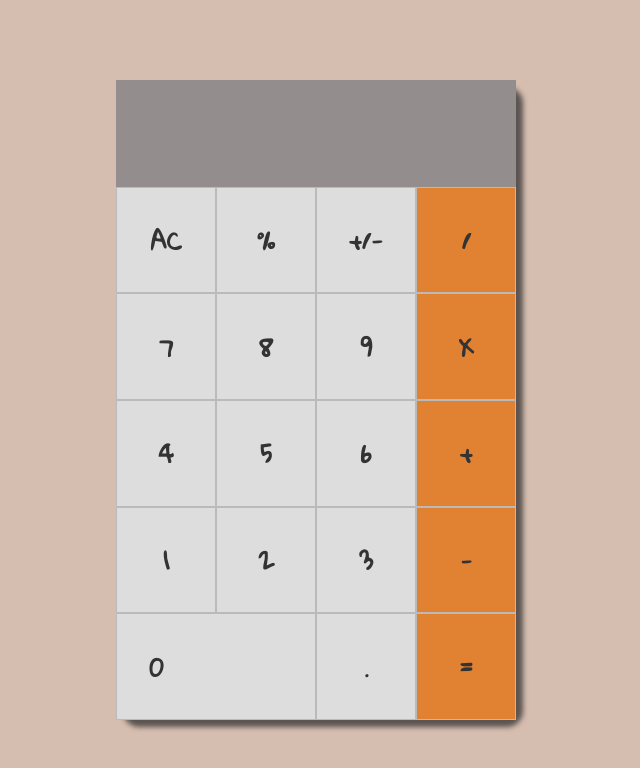
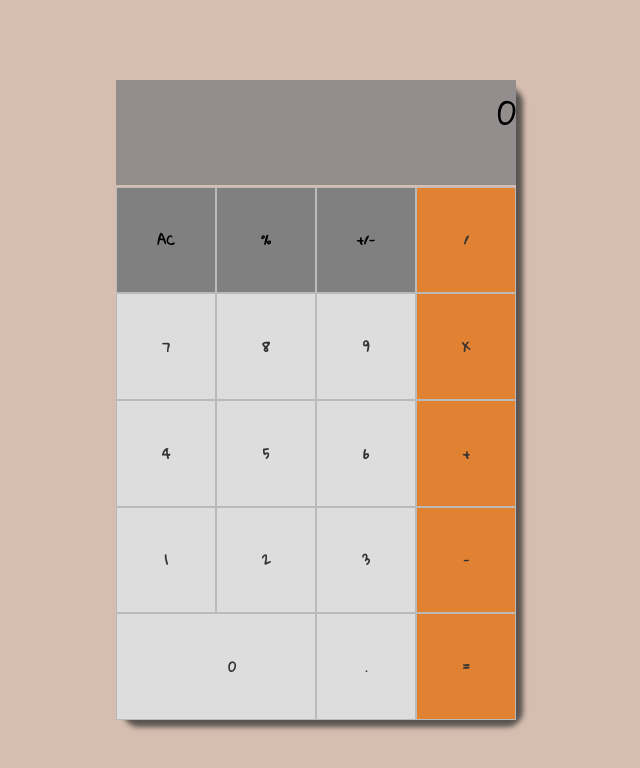
Before and after one commit to berylcl/math-magicians, a React (Create React App) app: page / in a window 1280 px wide. Shown: the top 768 px of the page, without its empty margins (324-964 px from the left). Built offline with nearby package versions, Linux system fonts and the light colour scheme.

Commit message:
Adding files for event functionality

```diff
--- a/src/App.css
+++ b/src/App.css
@@ -16,7 +16,9 @@ body {
   height: 100vh;
   font-size: 1.5rem;
 }
-
+button {
+  font-family: 'Gloria Hallelujah', cursive;
+}
 .container {
   height: 80vh;
   width: 50vh;
@@ -37,9 +39,10 @@ body {
 .screen {
   grid-column: 1 / -1;
   text-align: right;
-  font-size: 4rem;
+  font-size: 2rem;
   overflow: hidden;
   background-color: rgb(147, 141, 141);
+  margin-bottom: 2px;
 }
 
 .btn {
--- a/src/components/calculator.js
+++ b/src/components/calculator.js
@@ -1,30 +1,172 @@
+import React, { useState, useEffect } from 'react';
 import '../App.css';
+import calculate from '../logic/calculate';
+import { handleOperator, handlePercent, handleMinusPlus } from '../logic/operate';
 
-const Calculator = () => (
-  <div className="container">
-    <div className="wrapper">
-      <div className="screen"> </div>
-      <div className="btn ">AC</div>
-      <div className="btn ">%</div>
-      <div className="btn ">+/-</div>
-      <div className="btn orange">/</div>
-      <div className="btn">7</div>
-      <div className="btn">8</div>
-      <div className="btn">9</div>
-      <div className="btn orange">X</div>
-      <div className="btn">4</div>
-      <div className="btn">5</div>
-      <div className="btn">6</div>
-      <div className="btn orange">+</div>
-      <div className="btn">1</div>
-      <div className="btn">2</div>
-      <div className="btn">3</div>
-      <div className="btn orange">-</div>
-      <div className="btn zero">0</div>
-      <div className="btn">.</div>
-      <div className="btn orange">=</div>
+const Calculator = () => {
+  const [preState, setPreState] = useState('');
+  const [curState, setCurState] = useState('');
+  const [input, setInput] = useState('0');
+  const [operator, setOperator] = useState(null);
+  const [total, setTotal] = useState(false);
+
+  const inputNum = (number) => {
+    if (curState.includes('.') && number === '.') return;
+
+    if (total) {
+      setPreState('');
+      setTotal(false);
+    }
+
+    if (curState === '0') {
+      setCurState(number);
+      setInput(number);
+    } else {
+      setCurState((prev) => prev + number);
+      setInput((prevInput) => prevInput + number);
+    }
+  };
+
+  const equals = () => {
+    if (!preState || !curState) return; // Check if both operands are present
+
+    const result = calculate(preState, curState, operator);
+    setInput(result);
+    setPreState(result);
+    setCurState('');
+    setOperator(null);
+    setTotal(true);
+  };
+
+  const reset = () => {
+    setPreState('');
+    setCurState('');
+    setInput('0');
+    setOperator(null);
+    setTotal(false);
+  };
+
+  useEffect(() => {
+    const handleKeyDown = (event) => {
+      const { key } = event;
+      switch (key) {
+        case '0':
+        case '1':
+        case '2':
+        case '3':
+        case '4':
+        case '5':
+        case '6':
+        case '7':
+        case '8':
+        case '9':
+          inputNum(key);
+          break;
+        case '%':
+          handlePercent(preState, curState, setCurState);
+          break;
+        case '+':
+        case '-':
+        case '*':
+        case '/':
+          handleOperator(key);
+          break;
+        case '.':
+          inputNum('.');
+          break;
+        case '=':
+        case 'Enter':
+          equals();
+          break;
+        case 'Backspace':
+          reset();
+          break;
+        default:
+          break;
+      }
+    };
+
+    window.addEventListener('keydown', handleKeyDown);
+    return () => {
+      window.removeEventListener('keydown', handleKeyDown);
+    };
+  }, [
+    preState,
+    curState,
+    setInput,
+    setPreState,
+    setCurState,
+    setOperator,
+    inputNum,
+    equals,
+    handlePercent,
+    handleOperator,
+    reset,
+  ]);
+  return (
+    <div className="container">
+      <div className="wrapper">
+        <div className="screen">{input}</div>
+        <button type="button" className="btn light-gray" onClick={reset}>
+          AC
+        </button>
+        <button type="button" className="btn light-gray" onClick={() => handlePercent(preState, curState, setCurState)}>
+          %
+        </button>
+        <button type="button" className="btn light-gray" onClick={() => handleMinusPlus(curState, setCurState)}>
+          +/-
+        </button>
+        <button type="button" className="btn orange" onClick={() => handleOperator('/', preState, curState, setInput, setPreState, setCurState, setOperator, setTotal)}>
+          /
+        </button>
+        <button type="button" className="btn" onClick={() => inputNum('7')}>
+          7
+        </button>
+        <button type="button" className="btn" onClick={() => inputNum('8')}>
+          8
+        </button>
+        <button type="button" className="btn" onClick={() => inputNum('9')}>
+          9
+        </button>
+        <button type="button" className="btn orange" onClick={() => handleOperator('*', preState, curState, setInput, setPreState, setCurState, setOperator, setTotal)}>
+          X
+        </button>
+        <button type="button" className="btn" onClick={() => inputNum('4')}>
+          4
+        </button>
+        <button type="button" className="btn" onClick={() => inputNum('5')}>
+          5
+        </button>
+        <button type="button" className="btn" onClick={() => inputNum('6')}>
+          6
+        </button>
+        <button type="button" className="btn orange" onClick={() => handleOperator('+', preState, curState, setInput, setPreState, setCurState, setOperator, setTotal)}>
+          +
+        </button>
+        <button type="button" className="btn" onClick={() => inputNum('1')}>
+          1
+        </button>
+        <button type="button" className="btn" onClick={() => inputNum('2')}>
+          2
+        </button>
+        <button type="button" className="btn" onClick={() => inputNum('3')}>
+          3
+        </button>
+        <button type="button" className="btn orange" onClick={() => handleOperator('-', preState, curState, setInput, setPreState, setCurState, setOperator, setTotal)}>
+          -
+        </button>
+        <button type="button" className="btn zero" onClick={() => inputNum('0')}>
+          0
+        </button>
+        <button type="button" className="btn" onClick={() => inputNum('.')}>
+          .
+        </button>
+        <button type="button" className="btn orange" onClick={equals}>
+          =
+        </button>
+      </div>
     </div>
-  </div>
-);
+  );
+};
 
 export default Calculator;
--- /dev/null
+++ b/src/logic/calculate.js
@@ -0,0 +1,24 @@
+const calculate = (preState, curState, operator) => {
+  let result;
+
+  switch (operator) {
+    case '/':
+      result = String(parseFloat(preState) / parseFloat(curState));
+      break;
+    case '*':
+      result = String(parseFloat(preState) * parseFloat(curState));
+      break;
+    case '+':
+      result = String(parseFloat(preState) + parseFloat(curState));
+      break;
+    case '-':
+      result = String(parseFloat(preState) - parseFloat(curState));
+      break;
+    default:
+      return 'Invalid operator'; // Add a default return statement for unrecognized operators
+  }
+
+  return result;
+};
+
+export default calculate;
--- /dev/null
+++ b/src/logic/operate.js
@@ -0,0 +1,47 @@
+import calculate from './calculate';
+
+export const handleOperator = (
+  op,
+  preState,
+  curState,
+  setInput,
+  setPreState,
+  setCurState,
+  setOperator,
+  setTotal,
+) => {
+  setTotal(false);
+  setOperator(op);
+
+  if (curState === '') return;
+
+  if (preState !== '') {
+    const result = calculate(preState, curState, op);
+    setInput(result);
+    setPreState(result);
+    setCurState('');
+    setOperator(null);
+    setTotal(true);
+  } else {
+    setPreState(curState);
+    setCurState('');
+    setInput(op); // Update the input to display the selected operator
+  }
+};
+
+export const handlePercent = (preState, curState, setCurState) => {
+  if (preState) {
+    setCurState(String((parseFloat(curState) / 100) * parseFloat(preState)));
+  } else {
+    setCurState(String(parseFloat(curState) / 100));
+  }
+};
+
+export const handleMinusPlus = (curState, setCurState) => {
+  setCurState((prev) => {
+    if (prev.charAt(0) === '-') {
+      return prev.substring(1);
+    }
+    return `-${prev}`;
+  });
+};
```
